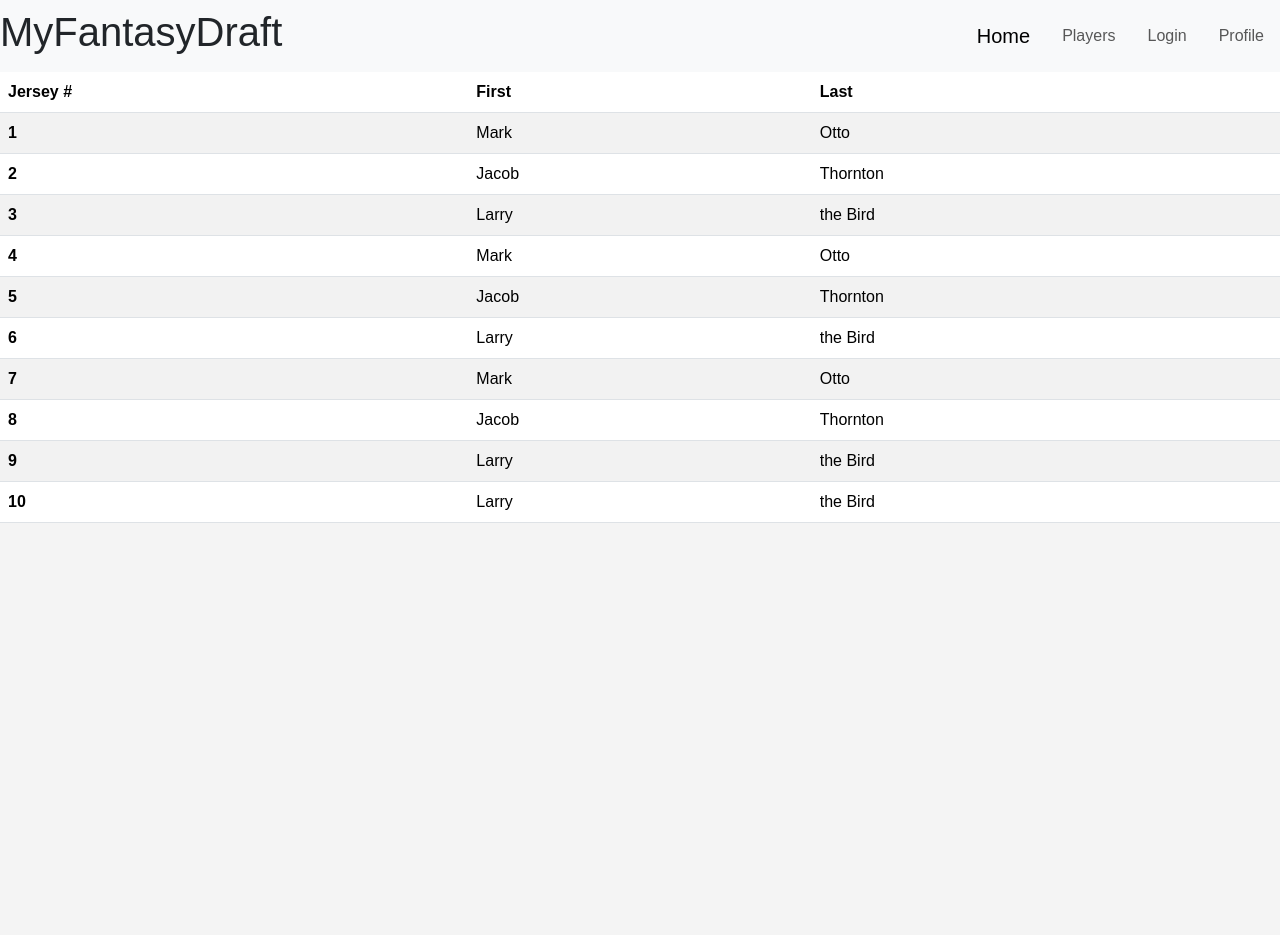
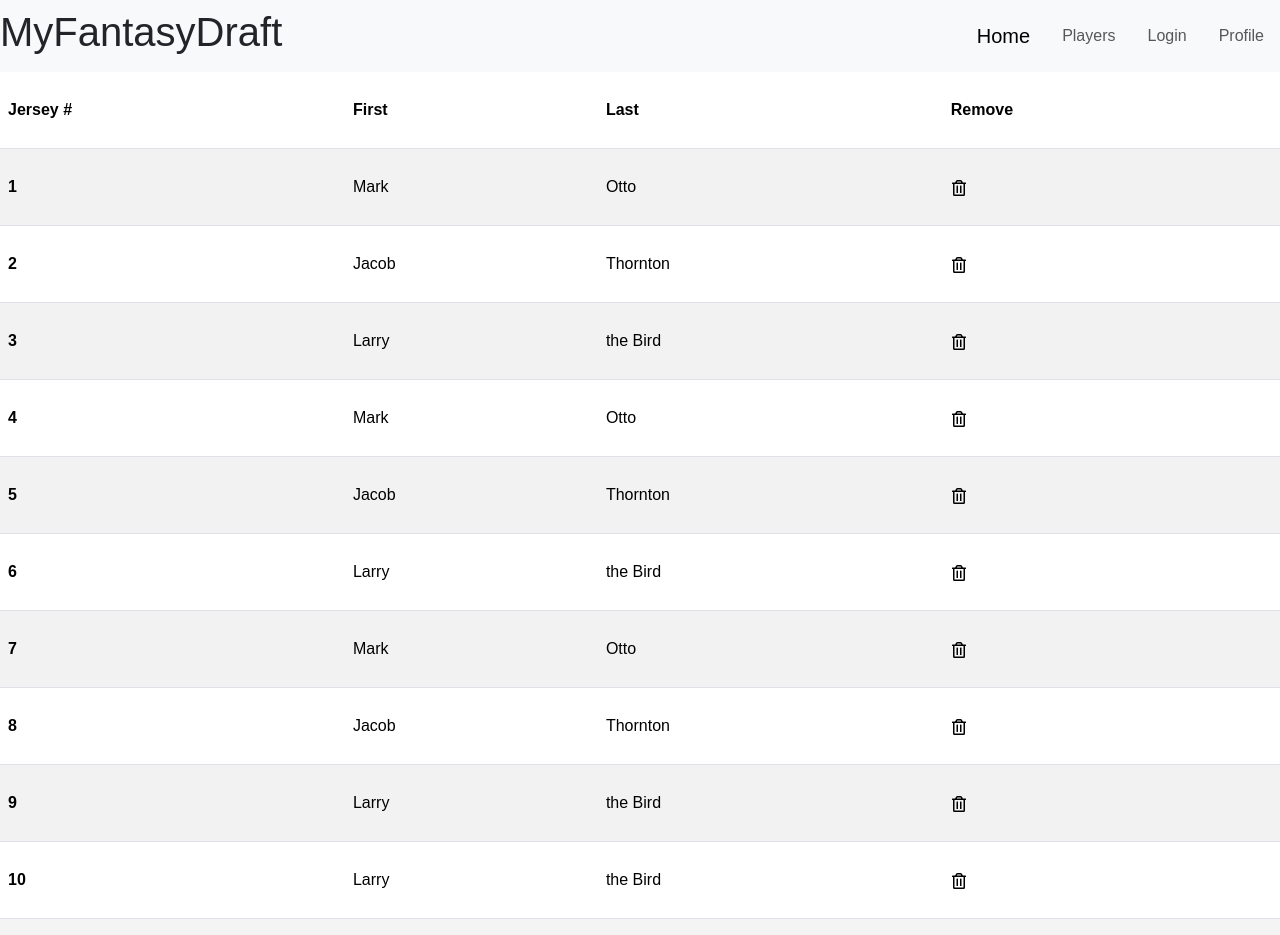
Before and after one commit to DevonMcfarlen/MyFantasyDraft, a React (Vite) app in the folder client/: page /profile in a window 1280 px wide. Before the commit the page ends 800 px from the top, so only its background shows below. Built offline with nearby package versions, Linux system fonts and the light colour scheme.

Commit message:
edited profile page/added trash icons

```diff
--- a/client/src/pages/Login.jsx
+++ b/client/src/pages/Login.jsx
@@ -1,5 +1,6 @@
 import React from 'react';
 import '../../style/Login.css'
+import {Link} from 'react-router-dom'
 
 const Login = () => {
     return (
@@ -14,7 +15,7 @@ const Login = () => {
                     <label htmlFor="inputPassword" className="form-label">Password</label>
                     <input type="password" className="form-control" id='inputPassword'/>
                 </div>
-                <button type="submit" className="btn btn-primary">Login</button>
+                <Link to='/profile' type="submit" className="btn btn-primary">Login</Link>
             </form>
             <form className='signUpForm'>
                 <h2 className='signupHeader'>Sign up</h2>
@@ -30,7 +31,7 @@ const Login = () => {
                     <label htmlFor="inputNewPassword" className="form-label">Password</label>
                     <input type="password" className="form-control" id='inputNewPassword'/>
                 </div>
-                <button type="submit" className="btn btn-primary">Sign up</button>
+                <Link to='/profile' type="submit" className="btn btn-primary">Sign up</Link>
             </form>
         </div>
     );
--- a/client/src/pages/Profile.jsx
+++ b/client/src/pages/Profile.jsx
@@ -1,13 +1,15 @@
 import '../../style/Profile.css'
+import { FaRegTrashAlt } from "react-icons/fa";
 
 const Profile = () =>{
     return(
         <table className="table table-striped">
             <thead>
             <tr>
-                <th scope="col">Jersey #</th>
+                <th scope="col" className='jerseyNum'>Jersey #</th>
                 <th scope="col">First</th>
                 <th scope="col">Last</th>
+                <th scope='col'>Remove</th>
             </tr>
             </thead>
             <tbody>
@@ -15,51 +17,61 @@ const Profile = () =>{
                 <th scope="row">1</th>
                 <td className='firstName'>Mark</td>
                 <td className='lastName'>Otto</td>
+                <td><button className='trashBtn'><FaRegTrashAlt/></button></td>
             </tr>
             <tr>
                 <th scope="row">2</th>
                 <td className='firstName'>Jacob</td>
                 <td className='lastName'>Thornton</td>
+                <td><button className='trashBtn'><FaRegTrashAlt/></button></td>
             </tr>
             <tr>
                 <th scope="row">3</th>
                 <td className='firstName'>Larry</td>
                 <td className='lastName'>the Bird</td>
+                <td><button className='trashBtn'><FaRegTrashAlt/></button></td>
             </tr>
             <tr>
                 <th scope="row">4</th>
                 <td className='firstName'>Mark</td>
                 <td className='lastName'>Otto</td>
+                <td><button className='trashBtn'><FaRegTrashAlt/></button></td>
             </tr>
             <tr>
                 <th scope="row">5</th>
                 <td className='firstName'>Jacob</td>
                 <td className='lastName'>Thornton</td>
+                <td><button className='trashBtn'><FaRegTrashAlt/></button></td>
             </tr>
             <tr>
                 <th scope="row">6</th>
                 <td className='firstName'>Larry</td>
                 <td className='lastName'>the Bird</td>
+                <td><button className='trashBtn'><FaRegTrashAlt/></button></td>
             </tr>
             <tr>
                 <th scope="row">7</th>
                 <td className='firstName'>Mark</td>
                 <td className='lastName'>Otto</td>
+                <td><button className='trashBtn'><FaRegTrashAlt/></button></td>
             </tr>
             <tr>
                 <th scope="row">8</th>
                 <td className='firstName'>Jacob</td>
                 <td className='lastName'>Thornton</td>
+                <td><button className='trashBtn'><FaRegTrashAlt/></button></td>
             </tr>
             <tr>
                 <th scope="row">9</th>
                 <td className='firstName'>Larry</td>
                 <td className='lastName'>the Bird</td>
+                <td><button className='trashBtn'><FaRegTrashAlt/></button></td>
             </tr>
             <tr>
                 <th scope="row">10</th>
                 <td className='firstName'>Larry</td>
                 <td className='lastName'>the Bird</td>
+                <td><button className='trashBtn'><FaRegTrashAlt/></button></td>
             </tr>
             </tbody>
       </table>
--- a/client/style/Profile.css
+++ b/client/style/Profile.css
@@ -0,0 +1,9 @@
+.trashBtn{
+    padding: 0;
+    border: none;
+    background: none;
+}
+
+.table-striped{
+    line-height:60px;
+}
--- a/package.json
+++ b/package.json
@@ -18,6 +18,7 @@
         "@apollo/client": "^3.8.8",
         "bootstrap": "^5.3.2",
         "graphql": "^16.8.1",
+        "react-icons": "^4.12.0",
         "react-slick": "^0.29.0",
         "slick-carousel": "^1.8.1"
     },
```
Also changed, not shown: 1 other file (tests, documents, lock files or other folders). Lines whose indentation alone changed are shown as unchanged.
